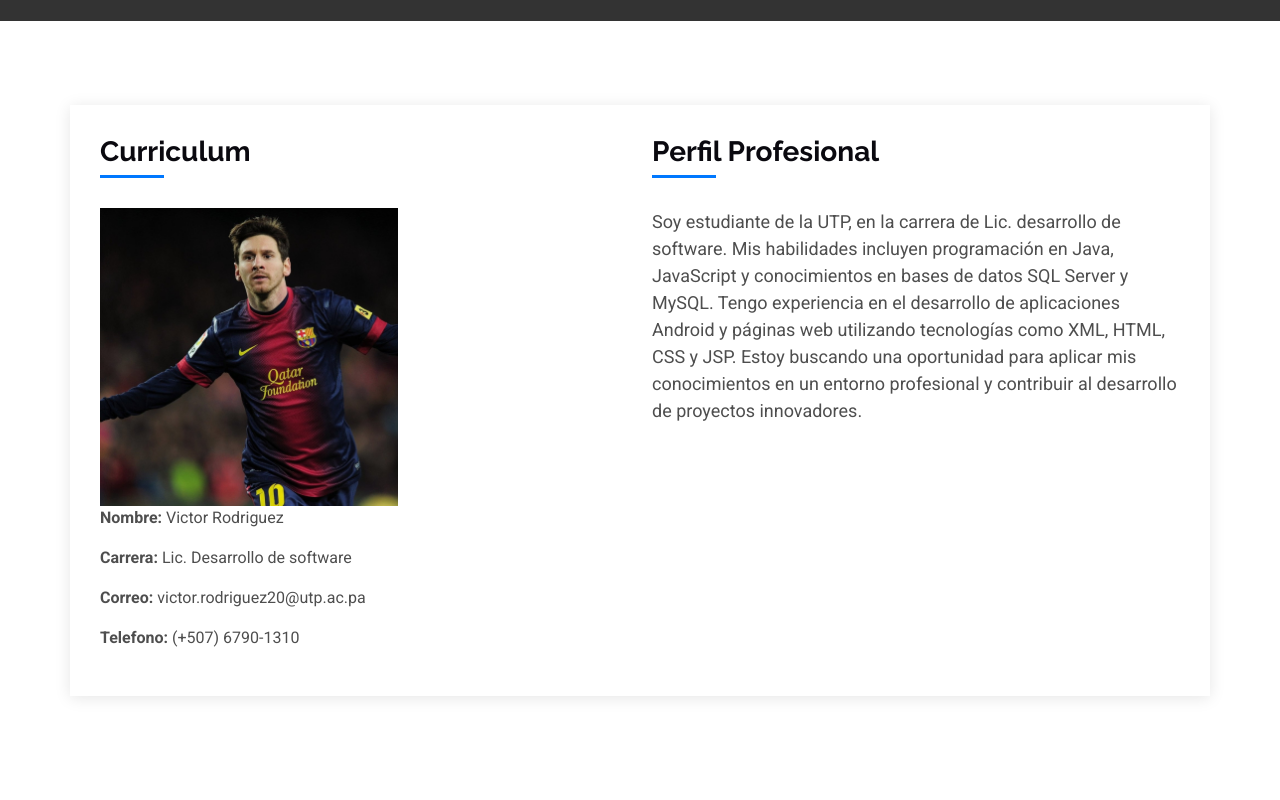
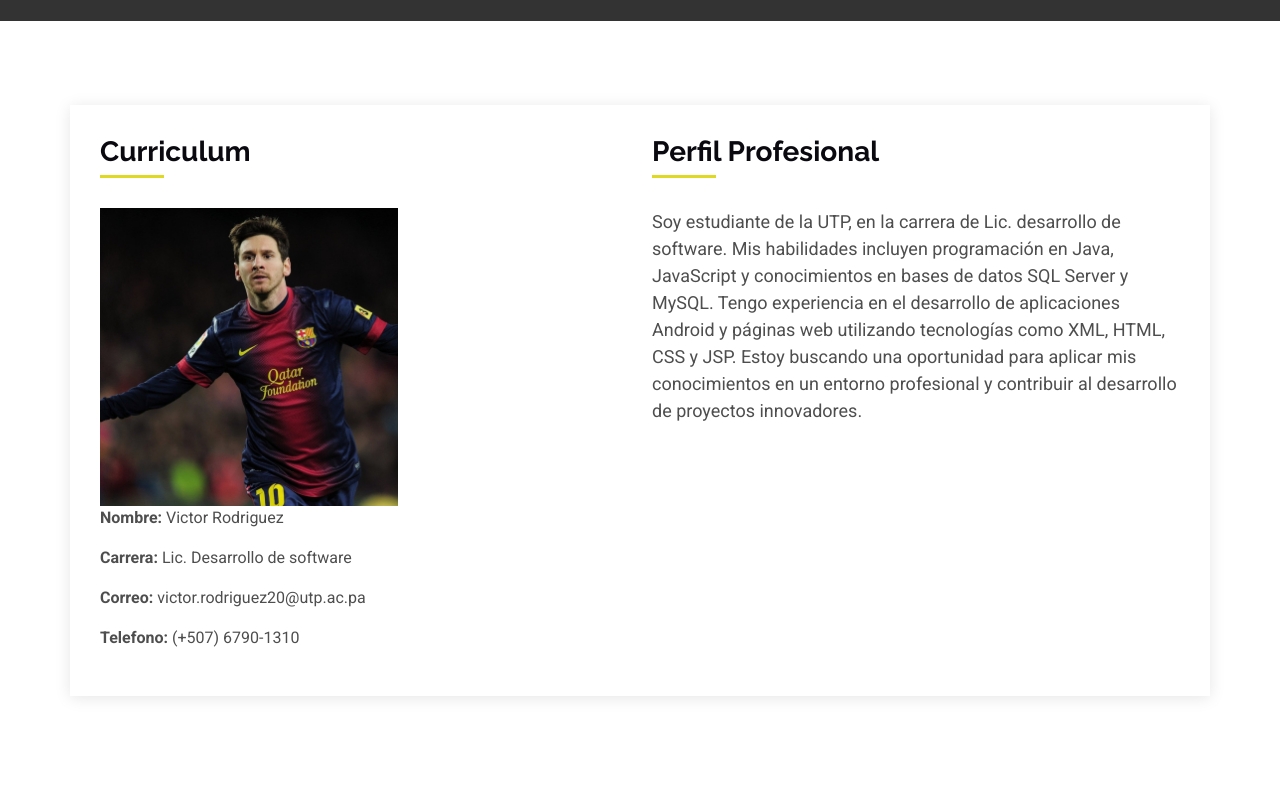
Before and after one commit to Kadiel-VR/Portafolio-web, a plain HTML site: page index.html in a window 1280 px wide. Shown: the part 780-1580 px from the top of the page. Drawn offline with Linux system fonts and the light colour scheme; grey boxes are pictures that could not be loaded.

```diff
--- a/archivos/css/main.css
+++ b/archivos/css/main.css
@@ -9,7 +9,7 @@
   --background-color: #ffffff;
   --default-color: #4e4e4e;
   --heading-color: #0a090f;
-  --accent-color: #0078ff;
+  --accent-color: #dfd924;
   --surface-color: #ffffff;
   --contrast-color: #ffffff;
 }
@@ -38,9 +38,9 @@
 }
 
 .accent-background {
-  --background-color: #0078ff;
-  --default-color: #ffffff;
-  --heading-color: #ffffff;
+  --background-color: #d4ff00;
+  --default-color: #000000;
+  --heading-color: #060606;
   --accent-color: #ffffff;
   --surface-color: #3393ff;
   --contrast-color: #ffffff;
```
